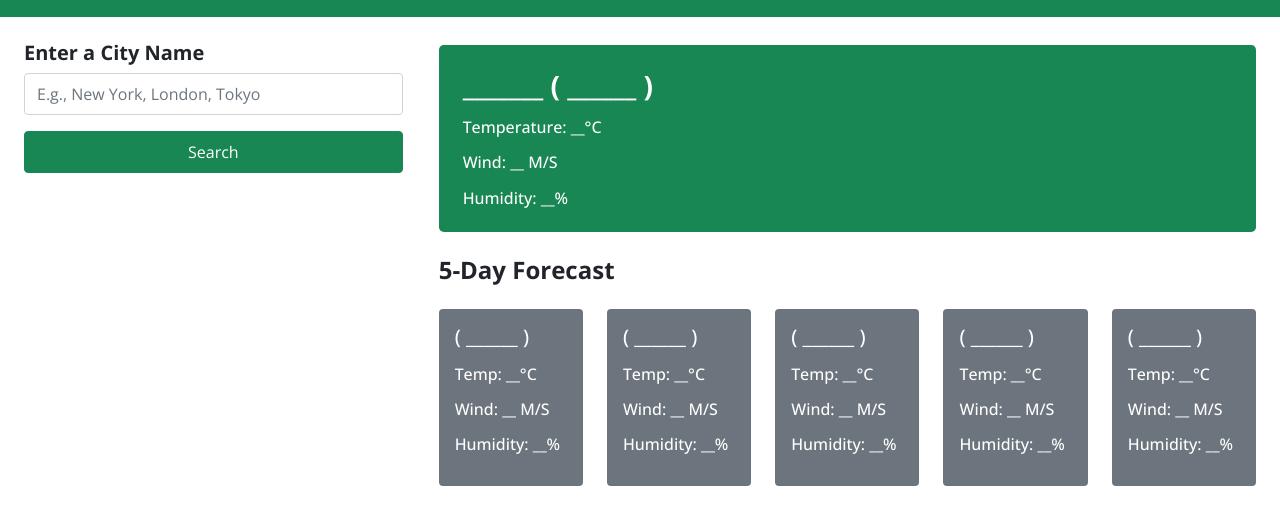
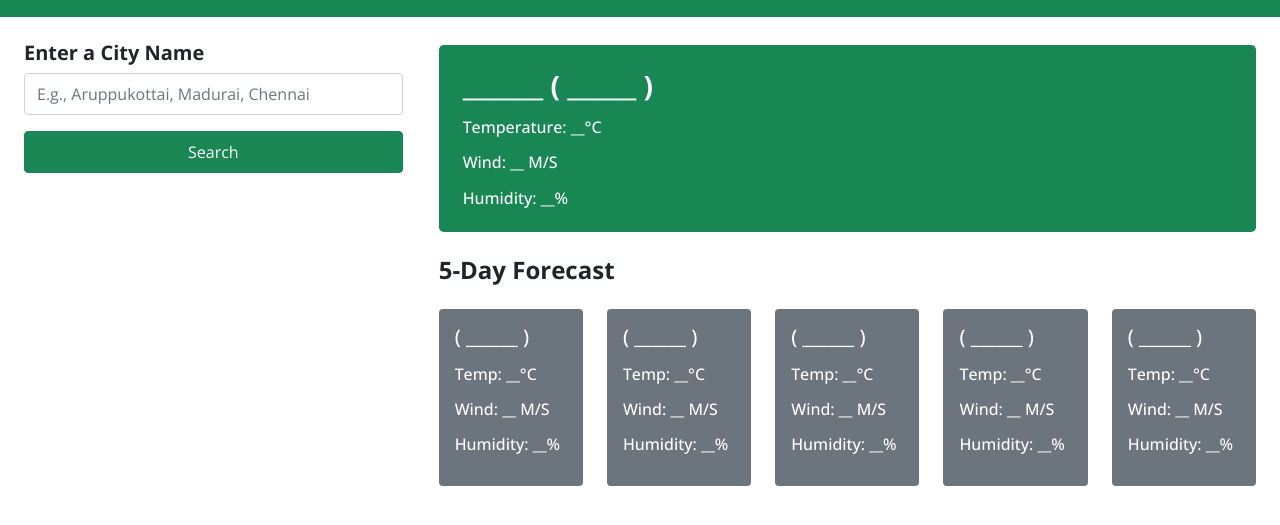
Before and after one commit to THIVAKAR-G/Weather-project, a plain HTML site: page index.html in a window 1280 px wide. Shown: the part 57-582 px from the top of the page. Drawn offline with nearby package versions, Linux system fonts and the light colour scheme.

Commit message:
Update index.html

```diff
--- a/index.html
+++ b/index.html
@@ -1,5 +1,4 @@
 <!DOCTYPE html>
-<!-- Coding By CodingNepal - www.codingnepalweb.com -->
 <html lang="en" dir="ltr">
   <head>
     <meta charset="utf-8">
@@ -17,7 +16,7 @@
       <div class="row">
         <div class="col-xxl-3 col-md-4 px-lg-4">
           <h5 class="fw-bold">Enter a City Name</h5>
-          <input type="text" id="city-input" class="py-2 form-control" placeholder="E.g., New York, London, Tokyo">
+          <input type="text" id="city-input" class="py-2 form-control" placeholder="E.g., Aruppukottai, Madurai, Chennai">
           <button id="search-btn" class="btn btn-success py-2 w-100 mt-3 mb-2">Search</button>
         </div>
         <div class="col-xxl-9 col-md-8 mt-md-1 mt-4 pe-lg-4">
```
